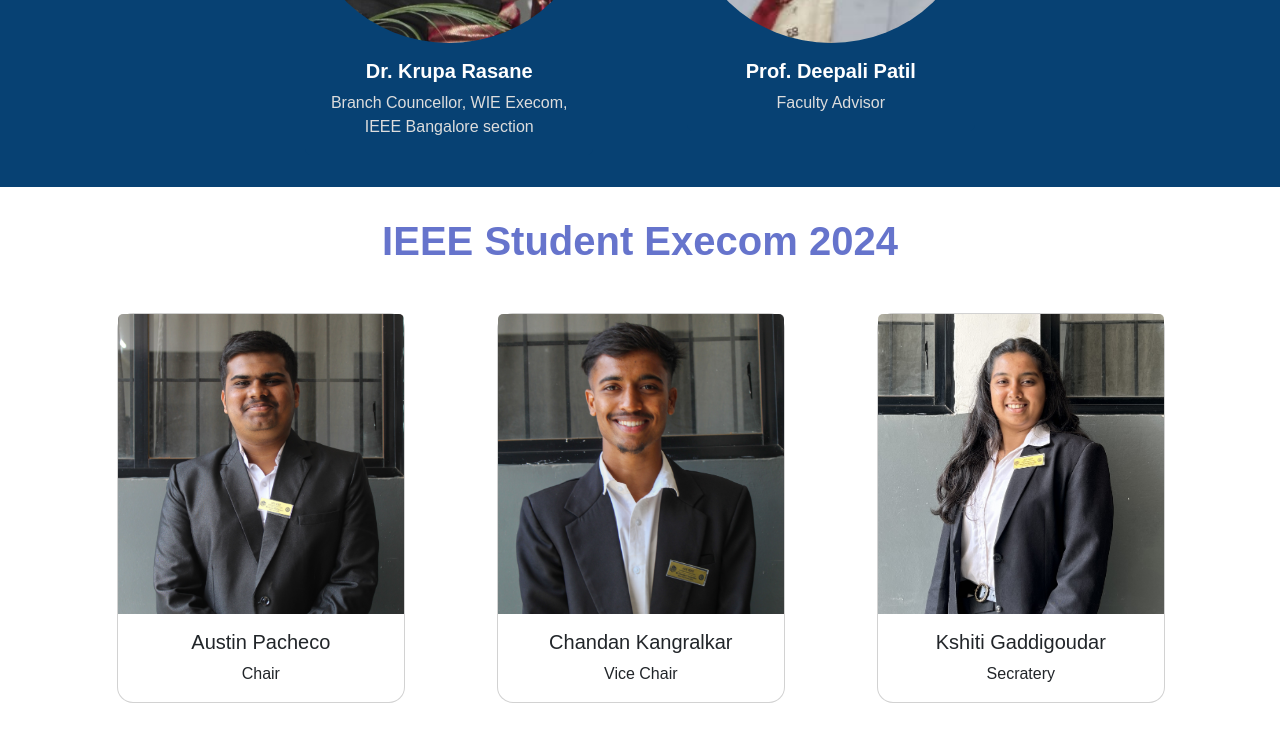
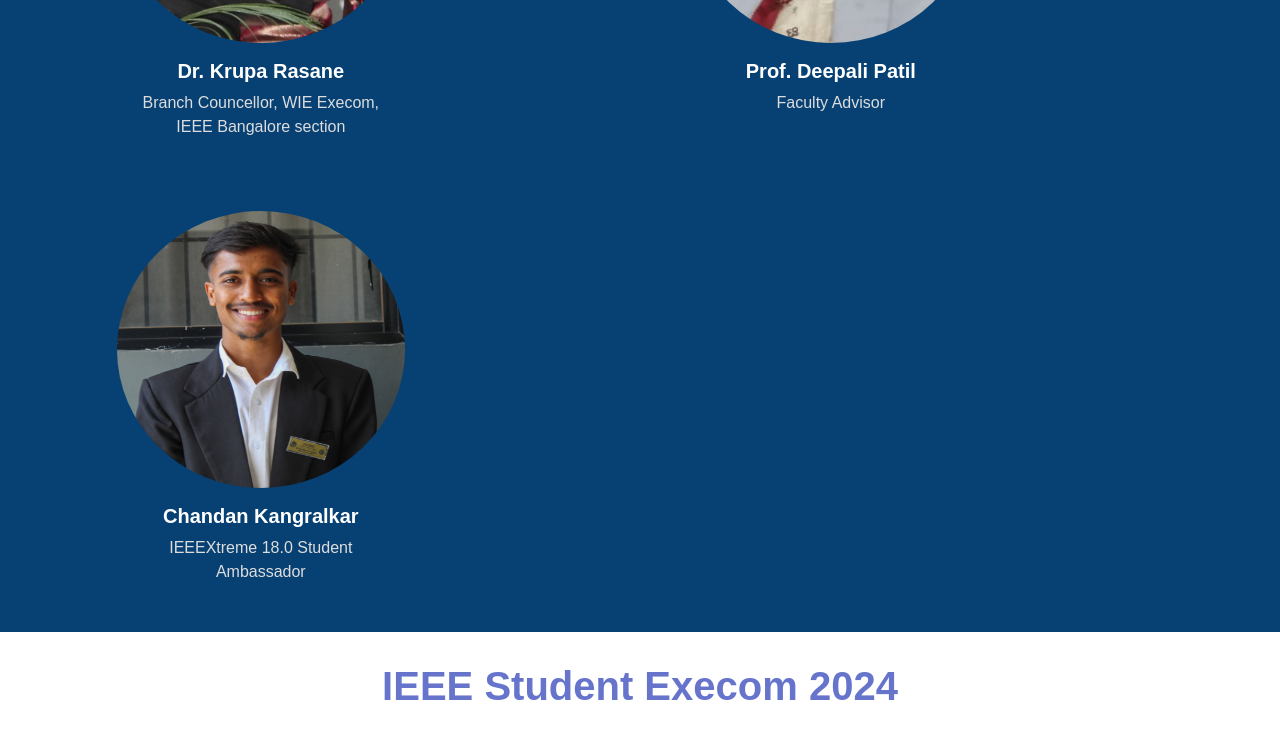
Before and after one commit to adityadhamanekar/JCE-IEEE, a React (Vite) app: page /team in a window 1280 px wide. Shown: the part 488-1244 px from the top of the page. Built offline with nearby package versions, Linux system fonts and the light colour scheme.

Commit message:
Update Team.jsx

```diff
--- a/src/components/Team.jsx
+++ b/src/components/Team.jsx
@@ -104,6 +104,21 @@
                 </div>
               </div>
             </div>
+            <div className='col col-item'>
+              <div className='card execom_card' style={{ width: "18rem" }}>
+                <img
+                  src='/img/Chandan Kangralkar.JPG'
+                  className='card-img execom_img d_img'
+                  alt='Deepali Patil'
+                />
+                <div className='card-body'>
+                  <h5 className='card-title card_prof_title'>
+                    <b>Chandan Kangralkar</b>
+                  </h5>
+                  <p className='card-text card_prof_text'>IEEEXtreme 18.0 Student Ambassador</p>
+                </div>
+              </div>
+            </div>
           </div>
         </div>
       </div>
```
